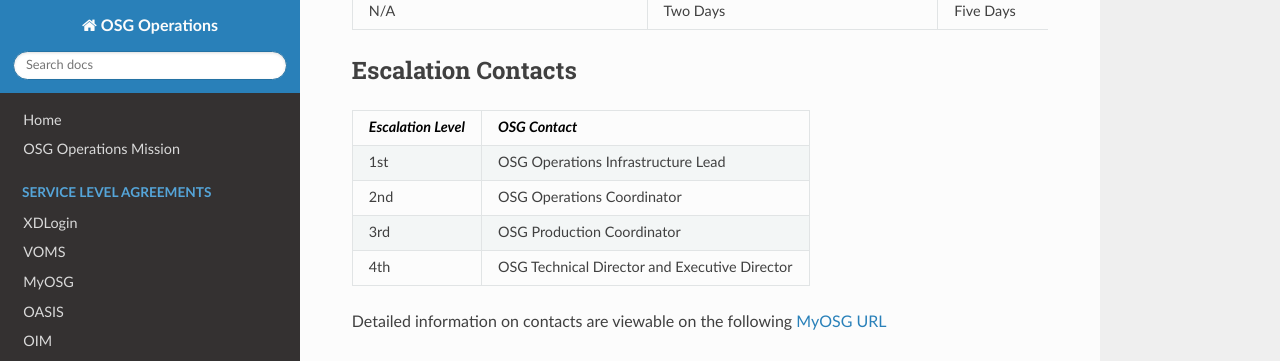
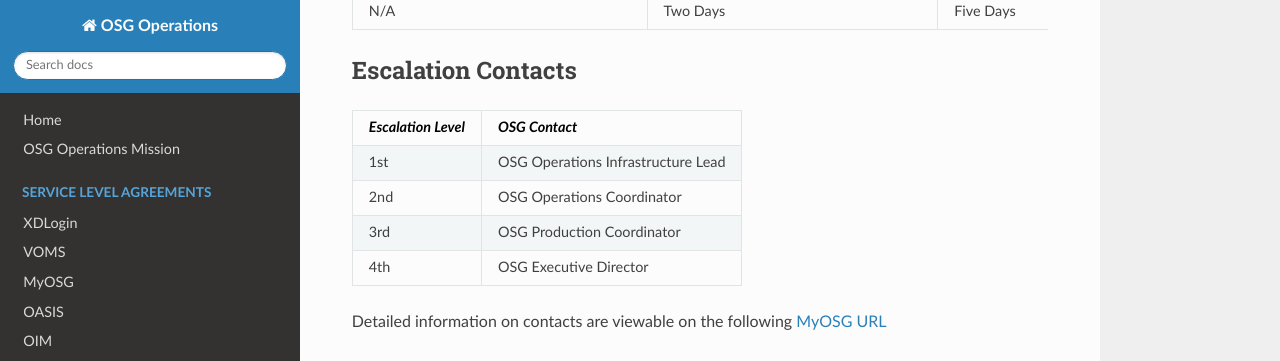
Before and after one commit to osg-htc/operations, an MkDocs documentation site: the page built from docs/SLA/event.md, in a window 1280 px wide and 900 px high, scrolled down 1561 px. Shown: the top 361 px of the window. Built offline with MkDocs 1.6.1, drawn with Linux system fonts in a browser that asks for light colours; nearby versions of some CDN libraries; old or Windows-style settings are respelled for this version of MkDocs.

Commit message:
Update event.md

```diff
--- a/docs/SLA/event.md
+++ b/docs/SLA/event.md
@@ -53,7 +53,7 @@
 | 1st | OSG Operations Infrastructure Lead |
 | 2nd | OSG Operations Coordinator |
 | 3rd | OSG Production Coordinator |
-| 4th | OSG Technical Director and Executive Director |
+| 4th | OSG Executive Director |
 
 Detailed information on contacts are viewable on the following [MyOSG URL](https://oim.grid.iu.edu/oim/resourceedit?id=906)
 
```
